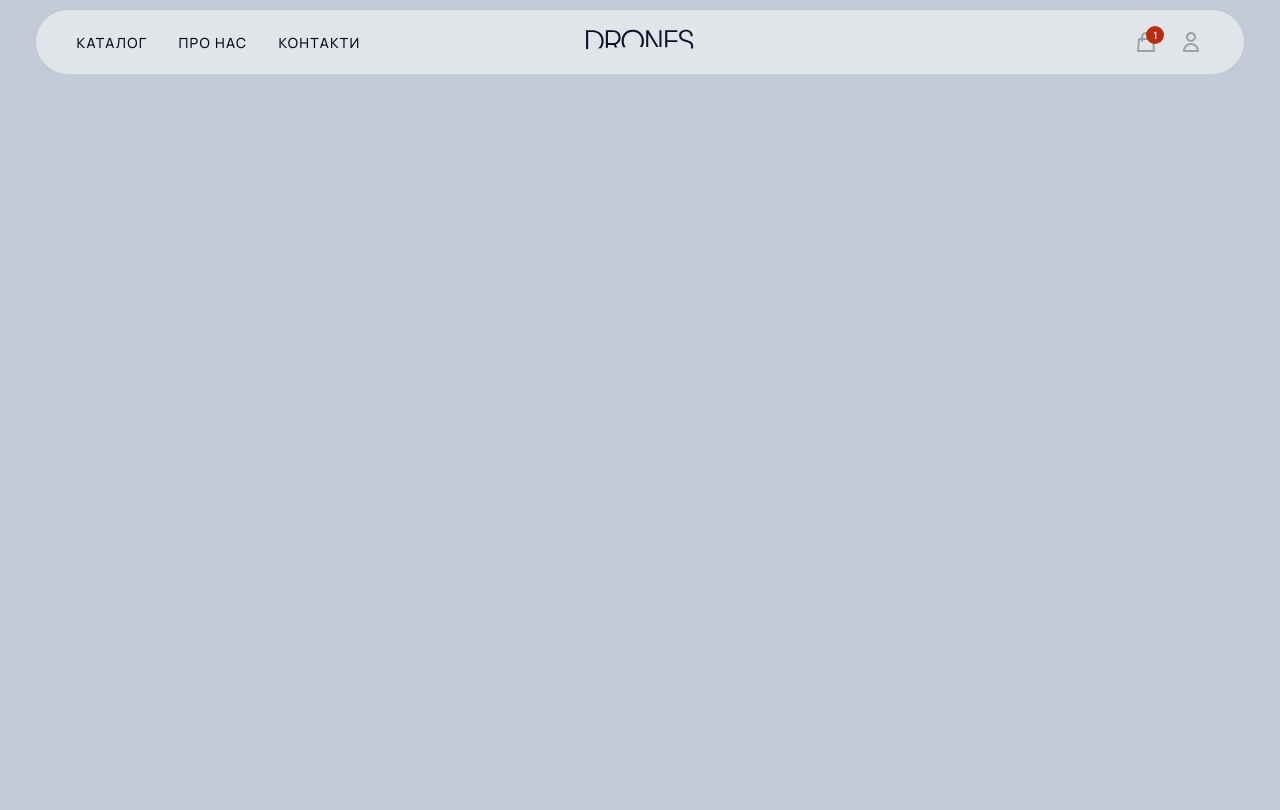
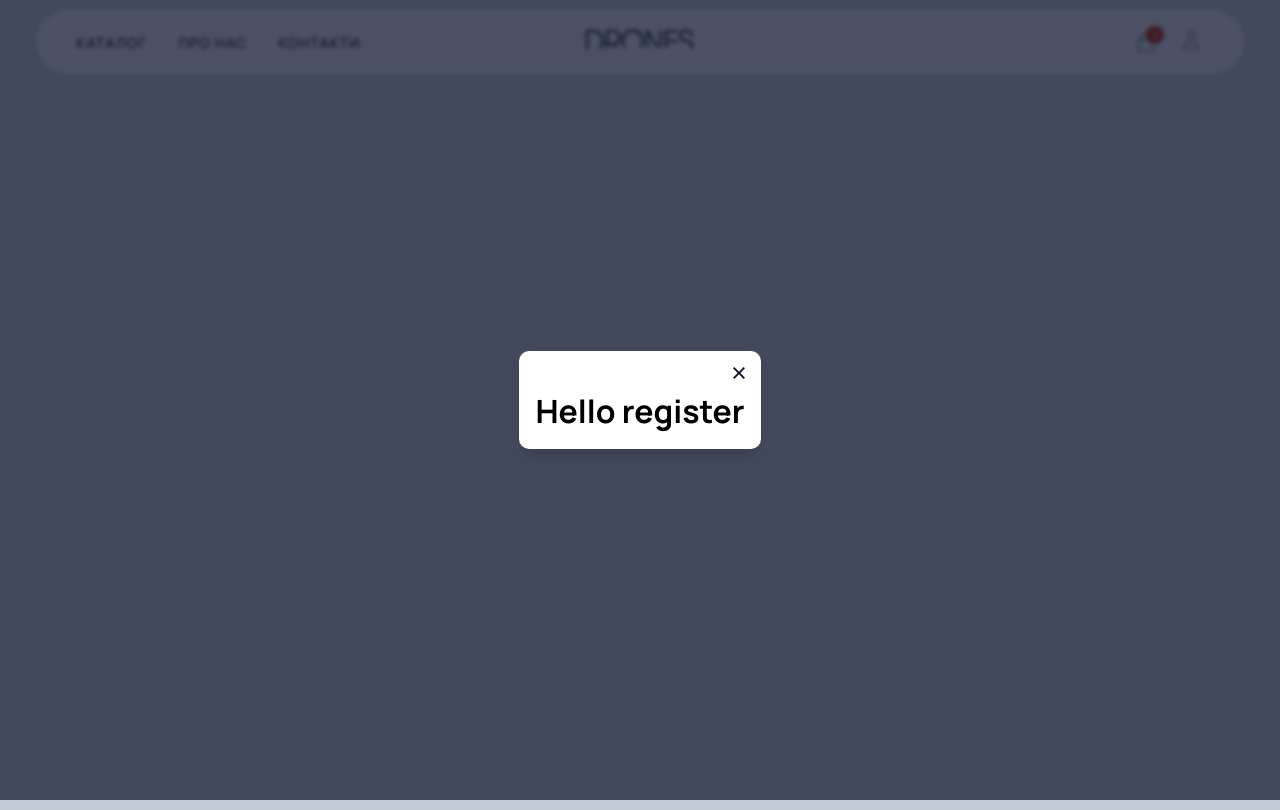
Before and after one commit to NZ888/Nest-Next-Typescript-DroneShop, a Next.js app in the folder frontend/: page /store in a window 1280 px wide. Both pictures are taken after a click on the icon 1191 px from the left and 42 px from the top of the page. Built offline with nearby package versions, Linux system fonts and the light colour scheme.

Commit message:
-frontend was updated. Created modal

```diff
--- a/frontend/app/(store)/store/page.tsx
+++ b/frontend/app/(store)/store/page.tsx
@@ -5,9 +5,9 @@ type StoreProps = object
 
 const Store: React.FC<StoreProps> = ({  }) => {
   return (
-    <div className="">
+    <>
       <Header/>
-    </div>
+    </>
   );
 };
 
--- a/frontend/app/layout.tsx
+++ b/frontend/app/layout.tsx
@@ -28,6 +28,7 @@ export default function RootLayout({
         suppressHydrationWarning
       >
         {children}
+        <div id="portal-root"></div>
       </body>
     </html>
   );
--- a/frontend/components/layout/Header/Header.tsx
+++ b/frontend/components/layout/Header/Header.tsx
@@ -41,10 +41,6 @@ const Header: React.FC<HeaderProps> = ({  }) => {
                   </div>
               )}
               <CartAndUser menuOpen={menuOpen} toggleMenu={toggleMenu}/>
-              {/*<div className={styles.burgerWrapper}>*/}
-              {/*    <BurgerMenu isOpen={menuOpen} onToggle={toggleMenu}/>*/}
-              {/*</div>*/}
-
           </div>
       </header>
   );
--- a/frontend/components/layout/Header/cart-and-user/CartAndUser.tsx
+++ b/frontend/components/layout/Header/cart-and-user/CartAndUser.tsx
@@ -1,15 +1,20 @@
+"use client"
 import React from 'react';
 import styles from "./CartAndUser.module.css";
 import {Badge} from "@/components/layout/Header/badge/Badge";
 import BurgerMenu from "@/components/layout/Header/burger/BurgerMenu";
+import RegisterModal from "@/features/auth/components/RegisterModal/RegisterModal";
 
 interface CartAndUserProps{
     menuOpen:boolean;
     toggleMenu:()=>void;
 }
 
-const CartAndUser: React.FC<CartAndUserProps> = ({ menuOpen, toggleMenu }) => {
+const CartAndUser: React.FC<CartAndUserProps> = ({ toggleMenu }) => {
+    const [isOpen, setIsOpen] = React.useState(false);
   return (
+      <>
+          <RegisterModal isOpen={isOpen} setIsOpen={setIsOpen}/>
       <div className={styles.cardAndUserContainer}>
           <div className={styles.cart}>
               <svg width="18" height="20" viewBox="0 0 18 20" fill="none" xmlns="http://www.w3.org/2000/svg">
@@ -17,14 +22,16 @@ const CartAndUser: React.FC<CartAndUserProps> = ({ menuOpen, toggleMenu }) => {
               </svg>
               <Badge value={1} top={-6} right={-9} />
           </div>
-          <svg width="24" height="24" viewBox="0 0 24 24" fill="none" xmlns="http://www.w3.org/2000/svg" style={{cursor:"pointer"}}>
-              <path fillRule="evenodd" clipRule="evenodd" d="M12 4C11.2044 4 10.4413 4.31607 9.87868 4.87868C9.31607 5.44129 9 6.20435 9 7C9 7.79565 9.31607 8.55871 9.87868 9.12132C10.4413 9.68393 11.2044 10 12 10C12.7956 10 13.5587 9.68393 14.1213 9.12132C14.6839 8.55871 15 7.79565 15 7C15 6.20435 14.6839 5.44129 14.1213 4.87868C13.5587 4.31607 12.7956 4 12 4ZM8.46447 3.46447C9.40215 2.52678 10.6739 2 12 2C13.3261 2 14.5979 2.52678 15.5355 3.46447C16.4732 4.40215 17 5.67392 17 7C17 8.32608 16.4732 9.59785 15.5355 10.5355C14.5979 11.4732 13.3261 12 12 12C10.6739 12 9.40215 11.4732 8.46447 10.5355C7.52678 9.59785 7 8.32608 7 7C7 5.67392 7.52678 4.40215 8.46447 3.46447ZM6.34315 15.3431C7.84344 13.8429 9.87827 13 12 13C14.1217 13 16.1566 13.8429 17.6569 15.3431C19.1571 16.8434 20 18.8783 20 21C20 21.5523 19.5523 22 19 22H5C4.73478 22 4.48043 21.8946 4.29289 21.7071C4.10536 21.5196 4 21.2652 4 21C4 18.8783 4.84285 16.8434 6.34315 15.3431ZM12 15C10.4087 15 8.88258 15.6321 7.75736 16.7574C6.87067 17.6441 6.29016 18.7797 6.08389 20H17.9161C17.7098 18.7797 17.1293 17.6441 16.2426 16.7574C15.1174 15.6321 13.5913 15 12 15Z" fill="#9EA0AA" style={{ fill: "#9EA0AA", fillOpacity: "1" }} />
-          </svg>
-
+          <div onClick={()=>{setIsOpen(!isOpen)}}>
+              <svg width="24" height="24" viewBox="0 0 24 24" fill="none" xmlns="http://www.w3.org/2000/svg" style={{cursor:"pointer"}}>
+                  <path fillRule="evenodd" clipRule="evenodd" d="M12 4C11.2044 4 10.4413 4.31607 9.87868 4.87868C9.31607 5.44129 9 6.20435 9 7C9 7.79565 9.31607 8.55871 9.87868 9.12132C10.4413 9.68393 11.2044 10 12 10C12.7956 10 13.5587 9.68393 14.1213 9.12132C14.6839 8.55871 15 7.79565 15 7C15 6.20435 14.6839 5.44129 14.1213 4.87868C13.5587 4.31607 12.7956 4 12 4ZM8.46447 3.46447C9.40215 2.52678 10.6739 2 12 2C13.3261 2 14.5979 2.52678 15.5355 3.46447C16.4732 4.40215 17 5.67392 17 7C17 8.32608 16.4732 9.59785 15.5355 10.5355C14.5979 11.4732 13.3261 12 12 12C10.6739 12 9.40215 11.4732 8.46447 10.5355C7.52678 9.59785 7 8.32608 7 7C7 5.67392 7.52678 4.40215 8.46447 3.46447ZM6.34315 15.3431C7.84344 13.8429 9.87827 13 12 13C14.1217 13 16.1566 13.8429 17.6569 15.3431C19.1571 16.8434 20 18.8783 20 21C20 21.5523 19.5523 22 19 22H5C4.73478 22 4.48043 21.8946 4.29289 21.7071C4.10536 21.5196 4 21.2652 4 21C4 18.8783 4.84285 16.8434 6.34315 15.3431ZM12 15C10.4087 15 8.88258 15.6321 7.75736 16.7574C6.87067 17.6441 6.29016 18.7797 6.08389 20H17.9161C17.7098 18.7797 17.1293 17.6441 16.2426 16.7574C15.1174 15.6321 13.5913 15 12 15Z" fill="#9EA0AA" style={{ fill: "#9EA0AA", fillOpacity: "1" }} />
+              </svg>
+          </div>
           <div className={styles.burgerWrapper}>
-              <BurgerMenu isOpen={menuOpen} onToggle={toggleMenu}/>
+              <BurgerMenu onToggle={toggleMenu}/>
           </div>
       </div>
+      </>
   );
 };
 
--- /dev/null
+++ b/frontend/components/ui/Modal/Modal.module.css
@@ -0,0 +1,25 @@
+.container {
+    width: 100vw;
+    height: 100vh;
+    position: fixed;
+    inset: 0;
+    backdrop-filter: blur(2px);
+    background: rgba(12, 18, 42, 0.7);
+    display: flex;
+    justify-content: center;
+    align-items: center;
+    z-index: 999999;
+}
+.modalClose{
+    width: 100%;
+    height: auto;
+    display: flex;
+    justify-content: end;
+    margin-bottom: 10px;
+}
+.modal {
+    background-color: white;
+    padding: 16px;
+    border-radius: 10px;
+    box-shadow: 0 4px 6px -2px rgba(0, 0, 0, 0.05), 0 10px 15px -3px rgba(0, 0, 0, 0.1);
+}
--- /dev/null
+++ b/frontend/components/ui/Modal/Modal.tsx
@@ -0,0 +1,34 @@
+import React, {ReactNode} from 'react';
+import styles from "./Modal.module.css"
+import {Portal} from "@/components/ui/Portal/Portal";
+import {svgToJsx} from "@/lib/helpers";
+interface ModalProps {
+  children: ReactNode;
+  isOpen: boolean;
+  setIsOpen: (isOpen: boolean) => void;
+}
+console.log(svgToJsx(`<svg width="12" height="12" viewBox="0 0 12 12" fill="none" xmlns="http://www.w3.org/2000/svg">
+  <path d="M6 4.66688L10.6669 0L12 1.33312L7.33312 6L12 10.6669L10.6669 12L6 7.33312L1.33312 12L0 10.6669L4.66688 6L0 1.33312L1.33312 0L6 4.66688Z" fill="#0C122A" style="fill:#0C122A;fill:color(display-p3 0.0471 0.0706 0.1647);fill-opacity:1;" />
+</svg>`))
+const Modal: React.FC<ModalProps> = ({ children, isOpen, setIsOpen } : ModalProps) => {
+  return (
+      <>
+          {isOpen && (
+              <Portal>
+                  <div className={styles.container} onMouseDown={() => setIsOpen(false)}>
+                      <div className={styles.modal} onMouseDown={(e) => e.stopPropagation()}>
+                          <div className={styles.modalClose}>
+                              <svg style={{cursor:"pointer"}} onClick={() => setIsOpen(false)} width="12" height="12" viewBox="0 0 12 12" fill="none" xmlns="http://www.w3.org/2000/svg">
+                                  <path d="M6 4.66688L10.6669 0L12 1.33312L7.33312 6L12 10.6669L10.6669 12L6 7.33312L1.33312 12L0 10.6669L4.66688 6L0 1.33312L1.33312 0L6 4.66688Z" fill="#0C122A" style={{ fill: "#0C122A", fillOpacity: "1" }} />
+                              </svg>
+                          </div>
+                          {children}
+                      </div>
+                  </div>
+              </Portal>
+          )}
+      </>
+  );
+};
+
+export default Modal;
--- /dev/null
+++ b/frontend/components/ui/Portal/Portal.tsx
@@ -0,0 +1,18 @@
+"use client"
+import {ReactNode} from 'react';
+import { useEffect, useState } from "react";
+import { createPortal } from "react-dom";
+
+export function Portal({ children }: { children: ReactNode }) {
+    const [mounted, setMounted] = useState(false);
+    const [portalRoot, setPortalRoot] = useState<Element | null>(null);
+
+    useEffect(() => {
+        // eslint-disable-next-line react-hooks/set-state-in-effect
+        setPortalRoot(document.getElementById("portal-root"));
+        setMounted(true);
+    }, [])
+    if(!mounted || !portalRoot) return null;
+
+    return createPortal(children, portalRoot);
+}
--- /dev/null
+++ b/frontend/features/auth/components/RegisterModal/RegisterModal.tsx
@@ -0,0 +1,20 @@
+import React from 'react';
+import Modal from "@/components/ui/Modal/Modal";
+
+interface RegisterModalProps {
+    isOpen: boolean;
+    setIsOpen: (isOpen: boolean) => void;
+    children?: React.ReactNode;
+}
+
+const RegisterModal: React.FC<RegisterModalProps> = ({ isOpen, setIsOpen }: RegisterModalProps)  => {
+  return (
+    <>
+        <Modal isOpen={isOpen} setIsOpen={setIsOpen}>
+            <h1>Hello register</h1>
+        </Modal>
+    </>
+  );
+};
+
+export default RegisterModal;
```
